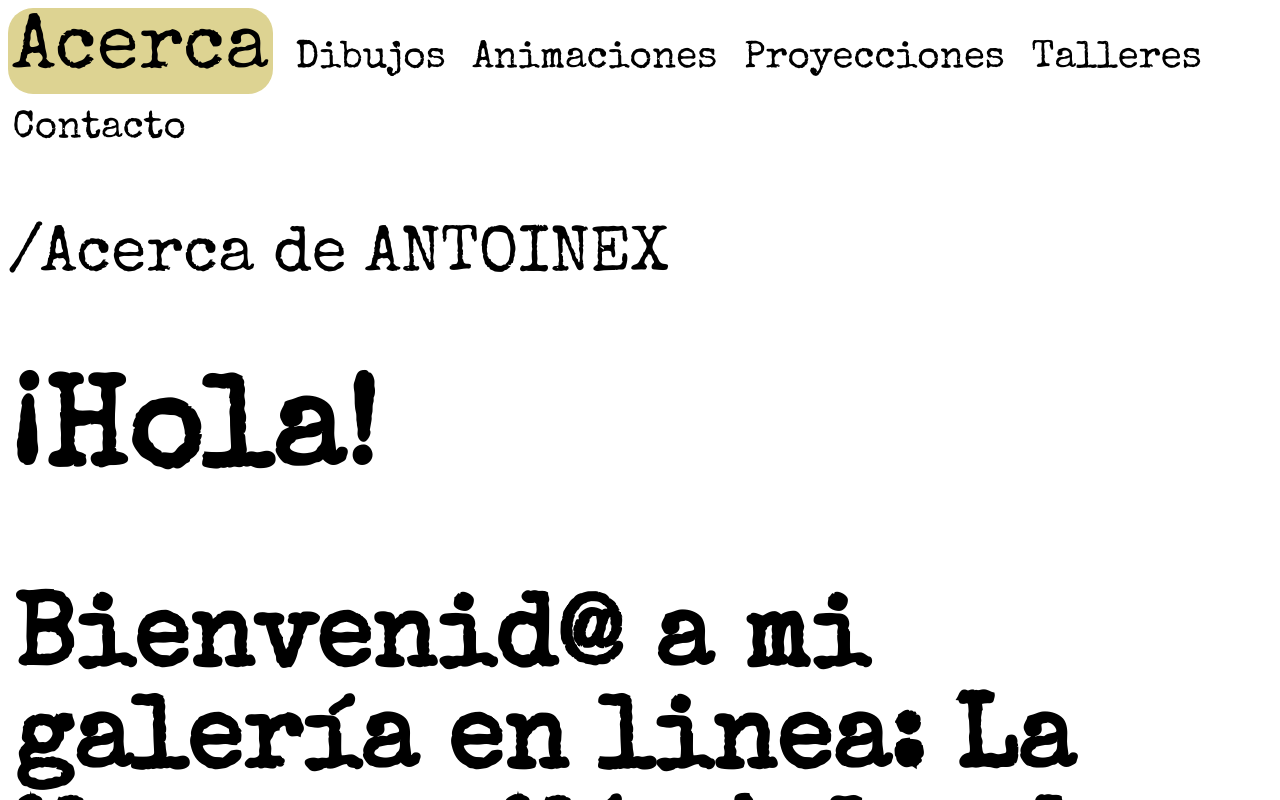
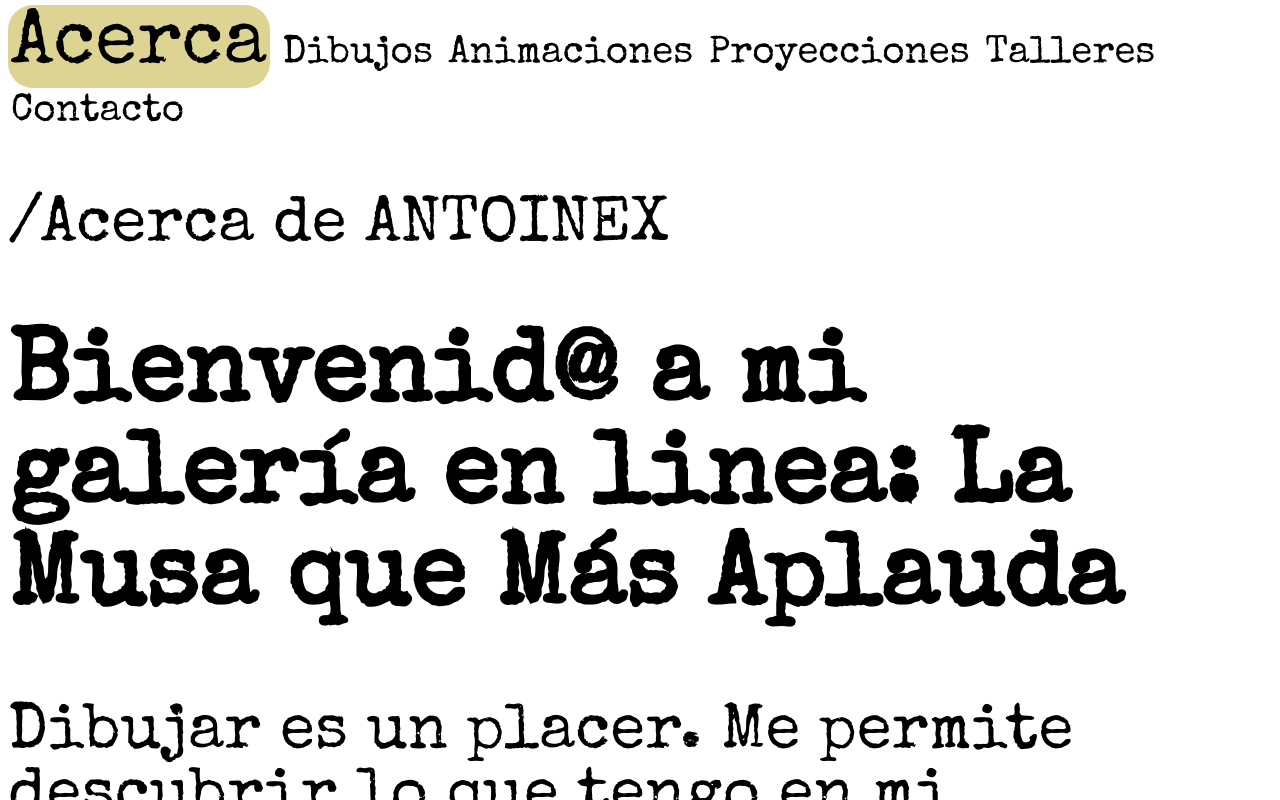
Before and after one commit to patraldo/02-com-patraldo-antoine, a SvelteKit app: page / in a window 1280 px wide. Shown: the top 800 px of the page. Built offline with nearby package versions, Linux system fonts and the light colour scheme; a web font is replaced by a local one.

Commit message:
more css edits

```diff
--- a/src/routes/+layout.svelte
+++ b/src/routes/+layout.svelte
@@ -17,35 +17,8 @@
 
 <!-- <h1 style="font-size:10vw;"> {path.toUpperCase()}</h1> -->
 
-
 <style>
 @import url('https://fonts.googleapis.com/css2?family=Hurricane&family=Inspiration&family=Special+Elite&display=swap');
-/* Define variables for your colors */
-h1 {
-font-family: 'Special Elite';
-}
-
-
-nav a.active {
-   background-color: #ddd392;
-   font-family: 'Special Elite';
-   font-size:6vw !important;
-   border-radius: 25px;
-
-
-  }
-:root {
-	--color-shades-dark: rgb(25, 25, 25);
-}
-
-/* Use the alternative box model
-Details: <https://web.dev/learn/css/box-model/> */
-*{
-	box-sizing: border-box;
-}
-
-/* Basic font styling */
-
 
 nav a {
     color: #000;
@@ -59,42 +32,17 @@ nav a:visited {
   font-family: 'Special Elite';
 }
 
-
 nav a:hover {
     color: #FFF;
     background-color: #252525;
     font-family: "Special Elite";
 }
 
-
-/* Define variables for your colors */
-:root {
-	--color-shades-dark: rgb(25, 25, 25);
-	--color-shades-light: rgb(165, 167, 175);
-	--color-highlight: rgb(24, 54, 145);
-}
-
-/* Use the alternative box model */
-* {
-	box-sizing: border-box;
-}
-
-/* Basic link styling */
-a {
-	--text-color: var(--color-shades-dark);
-
-	border-block-end: 3px solid var(--border-color, transparent);
-color: var(--text-color);
-display: inline-block;
-	 margin-block-end: 0.5rem;
-	 margin-inline-end: 0.5rem;
-padding: 0.1rem;
-	 text-decoration: none;
-}
-
-/* Change the border-color on :hover and :focus */
-a:where(:hover, :focus) {
-	  --border-color: var(--text-color);
+nav a.active {
+   background-color: #ddd392;
+   font-family: 'Special Elite';
+   font-size:6vw !important;
+   border-radius: 25px;
   }
 
 </style>
--- a/src/routes/+page.svelte
+++ b/src/routes/+page.svelte
@@ -13,19 +13,8 @@
 
 h1{
 font-family: 'Special Elite';
-margin: 2 8 1.0rem 0;
 }
 
-h2 {
-margin: 0 8 1.0rem 0;
-color: black;
-padding: 5px;
-font-family: 'Special Elite';
-                }
-
-h1:has(+ h2, p) {
-  margin: 2 10 0.25rem 0;
-}
 
 p {
 font-family: 'Special Elite', sans-serif;
@@ -35,7 +24,6 @@ font-family: 'Special Elite', sans-serif;
 </style>
 
 <div>
-  <h1 style="font-size:10vw;">¡Hola!</h1>
-  <h2 style="font-size:8vw;">Bienvenid@ a mi galería en linea: La Musa que Más Aplauda</h2>
+  <h1 style="font-size:8vw;">Bienvenid@ a mi galería en linea: La Musa que Más Aplauda</h1>
   <p style="font-size:5vw;">Dibujar es un placer. Me permite descubrir lo que tengo en mi imaginación. Me gusta expresarme de esta manera. Poco a poco voy descubriendo la magia de animación, proyecciónes, murales y todo tipo de maneras de incorporar mis dibujos en la vida cotidiana.</p>
 </div>
```
Also changed, not shown: 2 other files (tests, documents, lock files or other folders).
